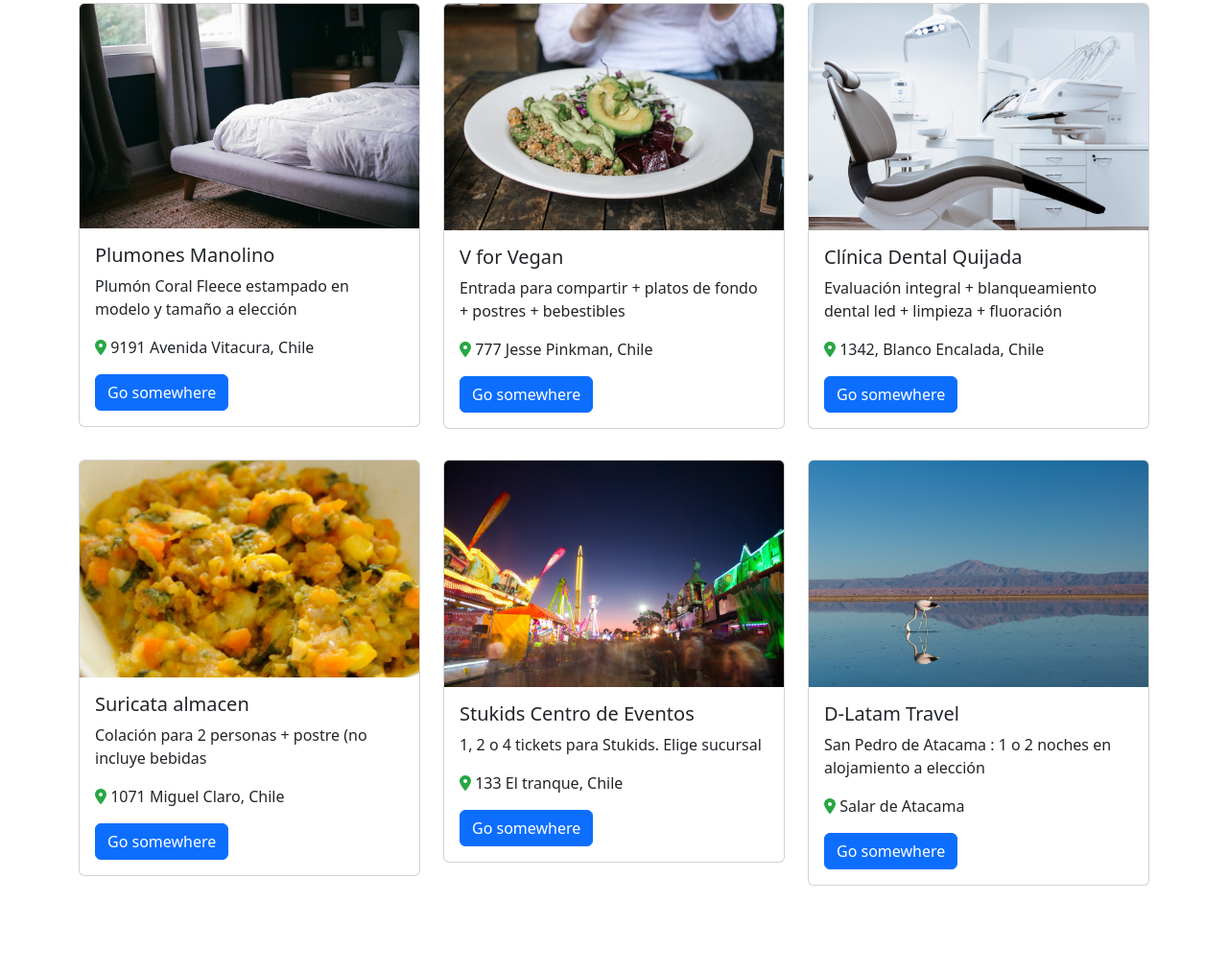
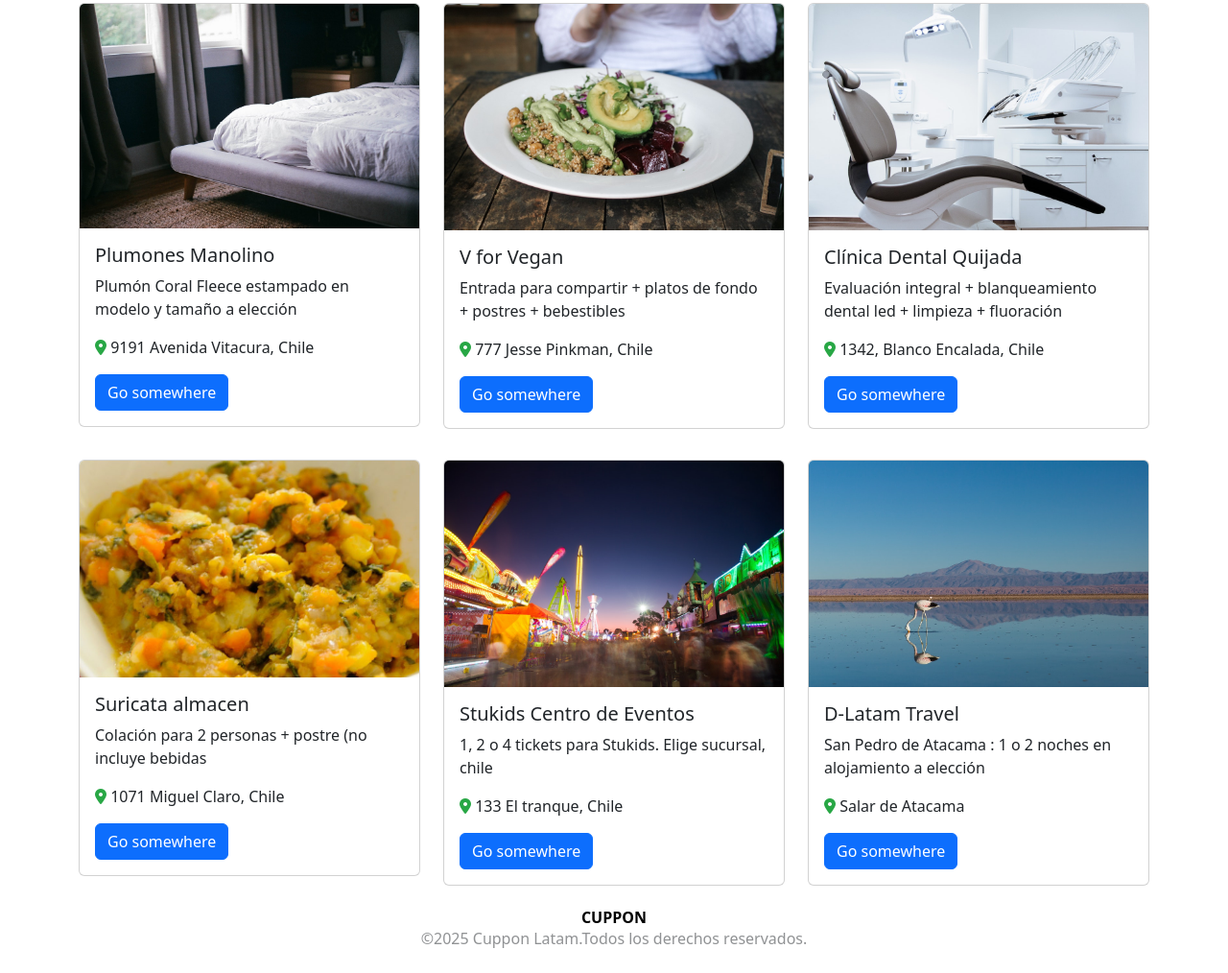
Before and after one commit to jonathangonzaleza/boostr, a plain HTML site: page index.html in a window 1280 px wide. Shown: the part 119-1133 px from the top of the page at 96% size. Before the commit the page ends 1066 px from the top, so only its background shows below. Drawn offline with nearby package versions, Linux system fonts and the light colour scheme.

Commit message:
Actualización

```diff
--- a/index.html
+++ b/index.html
@@ -120,7 +120,7 @@
             <img src="./assets/img/cupon-5.jpg" class="card-img-top" alt="imagen ilustrativa5">
             <div class="card-body">
               <h5 class="card-title">Stukids Centro de Eventos</h5>
-              <p class="card-text">1, 2 o 4 tickets para Stukids. Elige sucursal</p>
+              <p class="card-text">1, 2 o 4 tickets para Stukids. Elige sucursal, chile</p>
               <p><i class="fa-solid fa-location-dot" style="color: #28a745;"></i> 133 El tranque, Chile</p>
               <a href="#" class="btn btn-primary">Go somewhere</a>
             </div>
@@ -150,11 +150,24 @@
 
 
   <!-- formularios -->
+<section>
 
+
+
+</section>
 
 
 
   <!-- footer -->
+
+  <footer class=" mb-4">
+
+      <h6 class="text-center text-black fw-bold mb-0">
+        CUPPON
+      </h6>
+      <p class=" text-center fs-6 text-body-tertiary"> ©2025 Cuppon Latam.Todos los derechos reservados.</p>
+
+  </footer>
 
 
 
```
